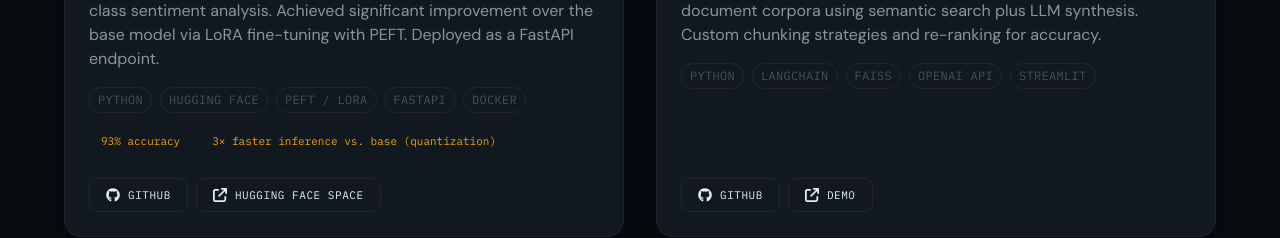
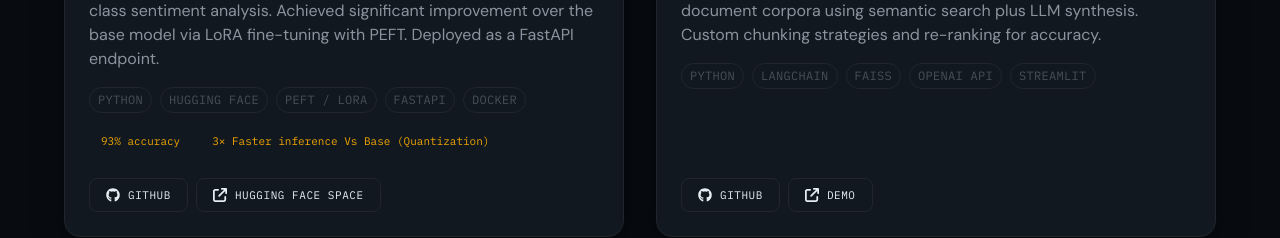
Before and after one commit to SiddharthaGhosh13/My-AIML-Portfolio, a React (Vite) app: page / in a window 1280 px wide. Shown: the part 4140-4378 px from the top of the page. Built offline with nearby package versions, Linux system fonts and the light colour scheme.

Commit message:
Update Project descriptions

```diff
--- a/src/data/projects.js
+++ b/src/data/projects.js
@@ -37,7 +37,7 @@ export const projects = [
     description:
       'Fine-tuned a BERT-based model on domain-specific data for multi-class sentiment analysis. Achieved significant improvement over the base model via LoRA fine-tuning with PEFT. Deployed as a FastAPI endpoint.',
     techStack: ['Python', 'Hugging Face', 'PEFT / LoRA', 'FastAPI', 'Docker'],
-    metrics: ['93% accuracy', '3× faster inference vs. base (quantization)'],
+    metrics: ['93% accuracy', '3× Faster inference Vs Base (Quantization)'],
     links: [
       { label: 'GitHub', href: 'https://github.com/SiddharthaGhosh13', external: true },
       { label: 'Hugging Face Space', href: 'https://huggingface.co/spaces', external: true },
```
